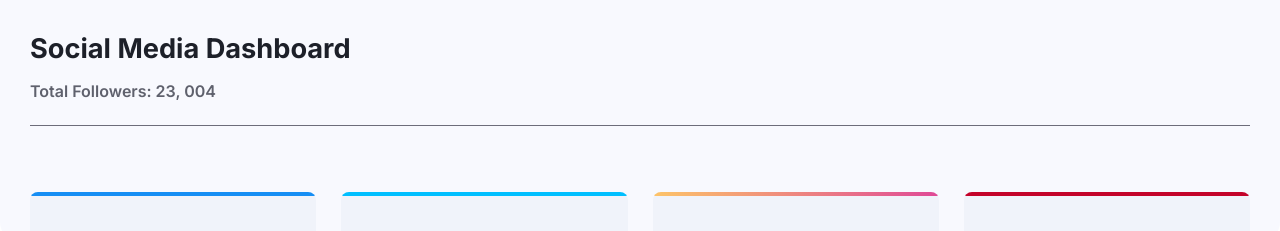
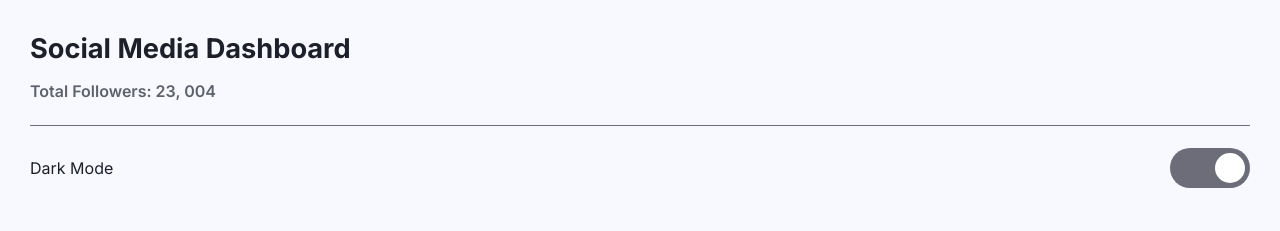
Before and after one commit to ZackSten/social-media-table, a plain HTML site: page index.html in a window 1280 px wide. Shown: the top 231 px of the page. Drawn offline with Linux system fonts and the light colour scheme.

Commit message:
Boton Dark-Mode diseñado

```diff
--- a/css/styles.css
+++ b/css/styles.css
@@ -23,6 +23,45 @@ body {
 .grid {
     display: grid;
     grid-row-gap: 25px;
+}
+
+.dark-mode {
+    display: flex;
+    align-items: center;
+    justify-content: space-between;
+}
+
+.checkbox {
+    display: none;
+}
+
+.checkbox:checked ~ .switch::before{
+    transform:translateX(0);
+}
+
+.switch {
+    height: 40px;
+    display: block;
+    border-radius: 20px;
+    background: var(--gray);
+    width: 80px;
+    padding: 5px;
+    box-sizing: border-box;
+    cursor: pointer;
+    user-select: none;
+
+}
+
+.switch::before {
+    content: "";
+    display: block;
+    width: 30px;
+    height: 30px;
+    background: white;
+    border-radius: 50%;
+    transform: translateX(40px);
+    transition: .3s;
+    will-change: transform;
 }
 
 /* header */
@@ -251,4 +290,10 @@ h2 {
     .card-small-view {
         color: #8088ad;
     }
+    .switch {
+        background-image: linear-gradient(to right, #4796d2 0%, #37ce8f 100%);
+    }
+    .switch::before {
+        background: #282943;
+    }
 }
--- a/index.html
+++ b/index.html
@@ -14,7 +14,9 @@
             <h1>Social Media Dashboard</h1>
             <p class="header-total">Total Followers: 23, 004</p>
             <div class="dark-mode">
-
+                <p class="dark-mode-title">Dark Mode</p>
+                <input type="checkbox" class="checkbox" id="checkbox">
+                <label class="switch" for="checkbox"></label>
             </div>
         </div>
     </header>
```
